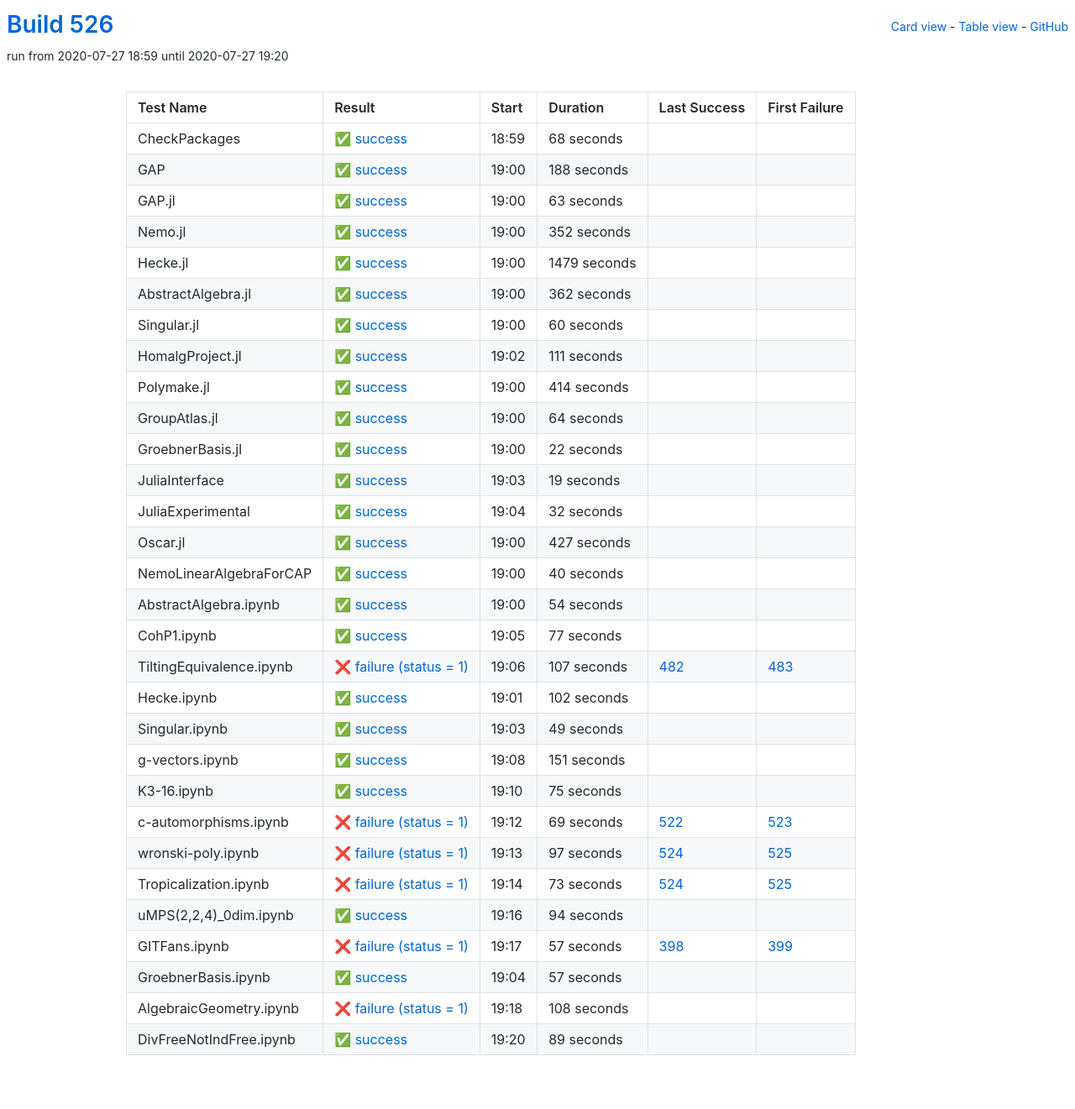
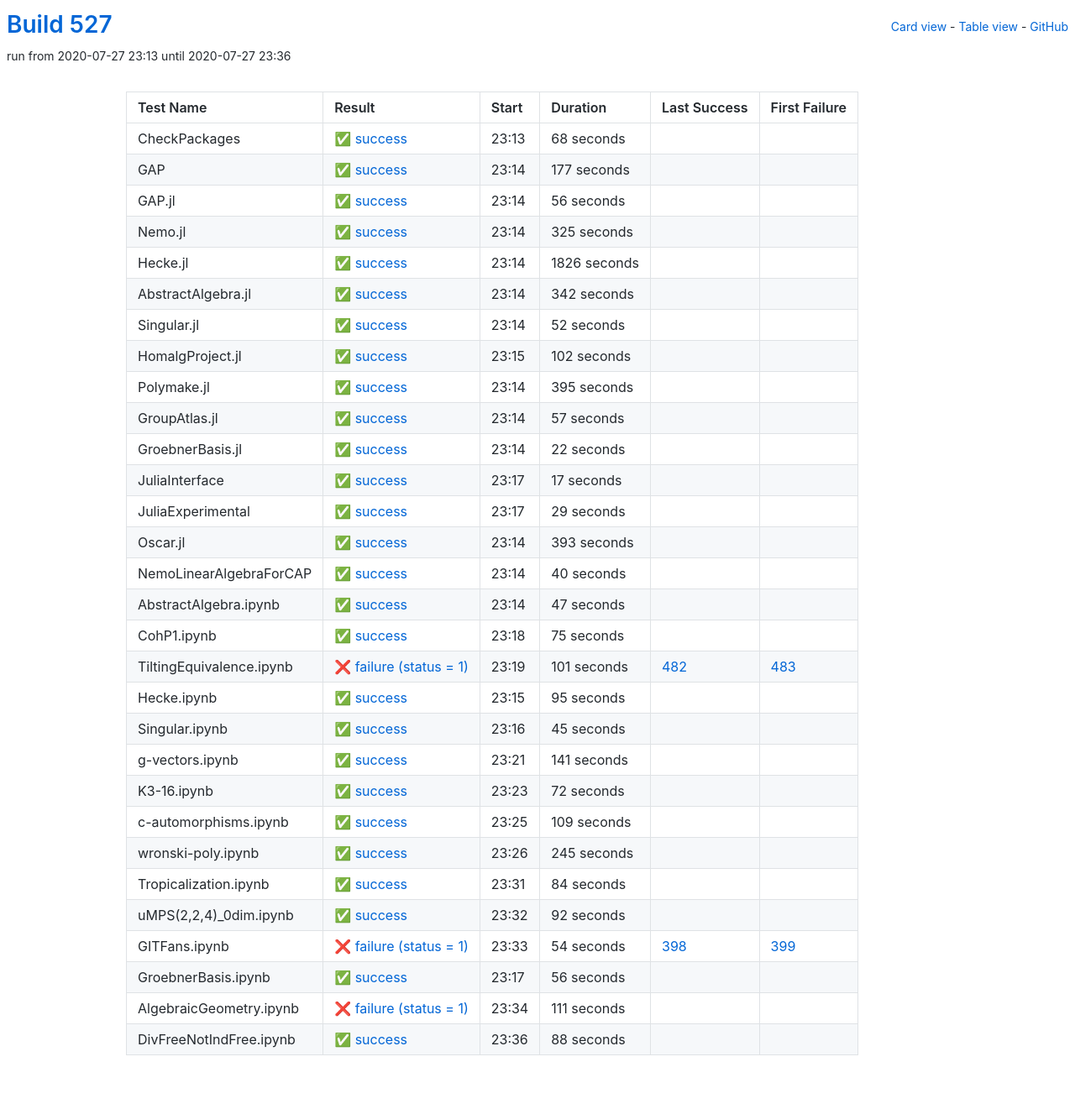
Before and after one commit to oscar-system/oscar-ci-status-stable, a Jekyll site: the page built from table.html, in a window 1280 px wide. Shown: the whole page at 84% size. Built offline with Jekyll 4.4.1, drawn with Linux system fonts in a browser that asks for light colours.

Commit message:
Build #527

```diff
--- a/_data/ci.yml
+++ b/_data/ci.yml
@@ -1,6 +1,6 @@
 ---
-build: 526
-build_url: https://oscarci.mathematik.uni-kl.de/job/oscar-stable/526/
+build: 527
+build_url: https://oscarci.mathematik.uni-kl.de/job/oscar-stable/527/
 job: oscar-stable
 organization: oscar-system
 repo: oscar-ci-status-stable
@@ -8,8 +8,8 @@ repourl: https://github.com/oscar-system/oscar-ci-status-stable
 tests:
 - name: CheckPackages
   id: checkpackages
-  log: https://oscarci.mathematik.uni-kl.de/job/oscar-stable/526/artifact/logs/build-526/CheckPackages.log
-  start: 2020-07-27 18:59
+  log: https://oscarci.mathematik.uni-kl.de/job/oscar-stable/527/artifact/logs/build-527/CheckPackages.log
+  start: 2020-07-27 23:13
   success: true
   exitcode: 0
   status: success
@@ -20,116 +20,116 @@ tests:
   first_failure_url:
 - name: GAP
   id: gap
-  log: https://oscarci.mathematik.uni-kl.de/job/oscar-stable/526/artifact/logs/build-526/GAP.log
-  start: 2020-07-27 19:00
+  log: https://oscarci.mathematik.uni-kl.de/job/oscar-stable/527/artifact/logs/build-527/GAP.log
+  start: 2020-07-27 23:14
   success: true
   exitcode: 0
   status: success
-  duration: 188
+  duration: 177
   last_success: false
   last_success_url:
   first_failure: false
   first_failure_url:
 - name: GAP.jl
   id: gap-jl
-  log: https://oscarci.mathematik.uni-kl.de/job/oscar-stable/526/artifact/logs/build-526/GAP.jl.log
-  start: 2020-07-27 19:00
+  log: https://oscarci.mathematik.uni-kl.de/job/oscar-stable/527/artifact/logs/build-527/GAP.jl.log
+  start: 2020-07-27 23:14
   success: true
   exitcode: 0
   status: success
-  duration: 63
+  duration: 56
   last_success: false
   last_success_url:
   first_failure: false
   first_failure_url:
 - name: Nemo.jl
   id: nemo-jl
-  log: https://oscarci.mathematik.uni-kl.de/job/oscar-stable/526/artifact/logs/build-526/Nemo.jl.log
-  start: 2020-07-27 19:00
+  log: https://oscarci.mathematik.uni-kl.de/job/oscar-stable/527/artifact/logs/build-527/Nemo.jl.log
+  start: 2020-07-27 23:14
   success: true
   exitcode: 0
   status: success
-  duration: 352
+  duration: 325
   last_success: false
   last_success_url:
   first_failure: false
   first_failure_url:
 - name: Hecke.jl
   id: hecke-jl
-  log: https://oscarci.mathematik.uni-kl.de/job/oscar-stable/526/artifact/logs/build-526/Hecke.jl.log
-  start: 2020-07-27 19:00
+  log: https://oscarci.mathematik.uni-kl.de/job/oscar-stable/527/artifact/logs/build-527/Hecke.jl.log
+  start: 2020-07-27 23:14
   success: true
   exitcode: 0
   status: success
-  duration: 1479
+  duration: 1826
   last_success: false
   last_success_url:
   first_failure: false
   first_failure_url:
 - name: AbstractAlgebra.jl
   id: abstractalgebra-jl
-  log: https://oscarci.mathematik.uni-kl.de/job/oscar-stable/526/artifact/logs/build-526/AbstractAlgebra.jl.log
-  start: 2020-07-27 19:00
+  log: https://oscarci.mathematik.uni-kl.de/job/oscar-stable/527/artifact/logs/build-527/AbstractAlgebra.jl.log
+  start: 2020-07-27 23:14
   success: true
   exitcode: 0
   status: success
-  duration: 362
+  duration: 342
   last_success: false
   last_success_url:
   first_failure: false
   first_failure_url:
 - name: Singular.jl
   id: singular-jl
-  log: https://oscarci.mathematik.uni-kl.de/job/oscar-stable/526/artifact/logs/build-526/Singular.jl.log
-  start: 2020-07-27 19:00
+  log: https://oscarci.mathematik.uni-kl.de/job/oscar-stable/527/artifact/logs/build-527/Singular.jl.log
+  start: 2020-07-27 23:14
   success: true
   exitcode: 0
   status: success
-  duration: 60
+  duration: 52
   last_success: false
   last_success_url:
   first_failure: false
   first_failure_url:
 - name: HomalgProject.jl
   id: homalgproject-jl
-  log: https://oscarci.mathematik.uni-kl.de/job/oscar-stable/526/artifact/logs/build-526/HomalgProject.jl.log
-  start: 2020-07-27 19:02
+  log: https://oscarci.mathematik.uni-kl.de/job/oscar-stable/527/artifact/logs/build-527/HomalgProject.jl.log
+  start: 2020-07-27 23:15
   success: true
   exitcode: 0
   status: success
-  duration: 111
+  duration: 102
   last_success: false
   last_success_url:
   first_failure: false
   first_failure_url:
 - name: Polymake.jl
   id: polymake-jl
-  log: https://oscarci.mathematik.uni-kl.de/job/oscar-stable/526/artifact/logs/build-526/Polymake.jl.log
-  start: 2020-07-27 19:00
+  log: https://oscarci.mathematik.uni-kl.de/job/oscar-stable/527/artifact/logs/build-527/Polymake.jl.log
+  start: 2020-07-27 23:14
   success: true
   exitcode: 0
   status: success
-  duration: 414
+  duration: 395
   last_success: false
   last_success_url:
   first_failure: false
   first_failure_url:
 - name: GroupAtlas.jl
   id: groupatlas-jl
-  log: https://oscarci.mathematik.uni-kl.de/job/oscar-stable/526/artifact/logs/build-526/GroupAtlas.jl.log
-  start: 2020-07-27 19:00
+  log: https://oscarci.mathematik.uni-kl.de/job/oscar-stable/527/artifact/logs/build-527/GroupAtlas.jl.log
+  start: 2020-07-27 23:14
   success: true
   exitcode: 0
   status: success
-  duration: 64
+  duration: 57
   last_success: false
   last_success_url:
   first_failure: false
   first_failure_url:
 - name: GroebnerBasis.jl
   id: groebnerbasis-jl
-  log: https://oscarci.mathematik.uni-kl.de/job/oscar-stable/526/artifact/logs/build-526/GroebnerBasis.jl.log
-  start: 2020-07-27 19:00
+  log: https://oscarci.mathematik.uni-kl.de/job/oscar-stable/527/artifact/logs/build-527/GroebnerBasis.jl.log
+  start: 2020-07-27 23:14
   success: true
   exitcode: 0
   status: success
@@ -140,44 +140,44 @@ tests:
   first_failure_url:
 - name: JuliaInterface
   id: juliainterface
-  log: https://oscarci.mathematik.uni-kl.de/job/oscar-stable/526/artifact/logs/build-526/JuliaInterface.log
-  start: 2020-07-27 19:03
+  log: https://oscarci.mathematik.uni-kl.de/job/oscar-stable/527/artifact/logs/build-527/JuliaInterface.log
+  start: 2020-07-27 23:17
   success: true
   exitcode: 0
   status: success
-  duration: 19
+  duration: 17
   last_success: false
   last_success_url:
   first_failure: false
   first_failure_url:
 - name: JuliaExperimental
   id: juliaexperimental
-  log: https://oscarci.mathematik.uni-kl.de/job/oscar-stable/526/artifact/logs/build-526/JuliaExperimental.log
-  start: 2020-07-27 19:04
+  log: https://oscarci.mathematik.uni-kl.de/job/oscar-stable/527/artifact/logs/build-527/JuliaExperimental.log
+  start: 2020-07-27 23:17
   success: true
   exitcode: 0
   status: success
-  duration: 32
+  duration: 29
   last_success: false
   last_success_url:
   first_failure: false
   first_failure_url:
 - name: Oscar.jl
   id: oscar-jl
-  log: https://oscarci.mathematik.uni-kl.de/job/oscar-stable/526/artifact/logs/build-526/Oscar.jl.log
-  start: 2020-07-27 19:00
+  log: https://oscarci.mathematik.uni-kl.de/job/oscar-stable/527/artifact/logs/build-527/Oscar.jl.log
+  start: 2020-07-27 23:14
   success: true
   exitcode: 0
   status: success
-  duration: 427
+  duration: 393
   last_success: false
   last_success_url:
   first_failure: false
   first_failure_url:
 - name: NemoLinearAlgebraForCAP
   id: nemolinearalgebraforcap
-  log: https://oscarci.mathematik.uni-kl.de/job/oscar-stable/526/artifact/logs/build-526/NemoLinearAlgebraForCAP.log
-  start: 2020-07-27 19:00
+  log: https://oscarci.mathematik.uni-kl.de/job/oscar-stable/527/artifact/logs/build-527/NemoLinearAlgebraForCAP.log
+  start: 2020-07-27 23:14
   success: true
   exitcode: 0
   status: success
@@ -188,80 +188,20 @@ tests:
   first_failure_url:
 - name: AbstractAlgebra.ipynb
   id: abstractalgebra-ipynb
-  log: https://oscarci.mathematik.uni-kl.de/job/oscar-stable/526/artifact/logs/build-526/AbstractAlgebra.ipynb.log
-  start: 2020-07-27 19:00
+  log: https://oscarci.mathematik.uni-kl.de/job/oscar-stable/527/artifact/logs/build-527/AbstractAlgebra.ipynb.log
+  start: 2020-07-27 23:14
   success: true
   exitcode: 0
   status: success
-  duration: 54
+  duration: 47
   last_success: false
   last_success_url:
   first_failure: false
   first_failure_url:
 - name: CohP1.ipynb
   id: cohp1-ipynb
-  log: https://oscarci.mathematik.uni-kl.de/job/oscar-stable/526/artifact/logs/build-526/CohP1.ipynb.log
-  start: 2020-07-27 19:05
-  success: true
-  exitcode: 0
-  status: success
-  duration: 77
-  last_success: false
-  last_success_url:
-  first_failure: false
-  first_failure_url:
-- name: TiltingEquivalence.ipynb
-  id: tiltingequivalence-ipynb
-  log: https://oscarci.mathematik.uni-kl.de/job/oscar-stable/526/artifact/logs/build-526/TiltingEquivalence.ipynb.log
-  start: 2020-07-27 19:06
-  success: false
-  exitcode: 1
-  status: failure
-  duration: 107
-  last_success: 482
-  last_success_url: https://oscarci.mathematik.uni-kl.de/job/oscar-stable/482/
-  first_failure: 483
-  first_failure_url: https://oscarci.mathematik.uni-kl.de/job/oscar-stable/483/
-- name: Hecke.ipynb
-  id: hecke-ipynb
-  log: https://oscarci.mathematik.uni-kl.de/job/oscar-stable/526/artifact/logs/build-526/Hecke.ipynb.log
-  start: 2020-07-27 19:01
-  success: true
-  exitcode: 0
-  status: success
-  duration: 102
-  last_success: false
-  last_success_url:
-  first_failure: false
-  first_failure_url:
-- name: Singular.ipynb
-  id: singular-ipynb
-  log: https://oscarci.mathematik.uni-kl.de/job/oscar-stable/526/artifact/logs/build-526/Singular.ipynb.log
-  start: 2020-07-27 19:03
-  success: true
-  exitcode: 0
-  status: success
-  duration: 49
-  last_success: false
-  last_success_url:
-  first_failure: false
-  first_failure_url:
-- name: g-vectors.ipynb
-  id: g-vectors-ipynb
-  log: https://oscarci.mathematik.uni-kl.de/job/oscar-stable/526/artifact/logs/build-526/g-vectors.ipynb.log
-  start: 2020-07-27 19:08
-  success: true
-  exitcode: 0
-  status: success
-  duration: 151
-  last_success: false
-  last_success_url:
-  first_failure: false
-  first_failure_url:
-- name: K3-16.ipynb
-  id: k3-16-ipynb
-  log: https://oscarci.mathematik.uni-kl.de/job/oscar-stable/526/artifact/logs/build-526/K3-16.ipynb.log
-  start: 2020-07-27 19:10
+  log: https://oscarci.mathematik.uni-kl.de/job/oscar-stable/527/artifact/logs/build-527/CohP1.ipynb.log
+  start: 2020-07-27 23:18
   success: true
   exitcode: 0
   status: success
@@ -270,98 +210,158 @@ tests:
   last_success_url:
   first_failure: false
   first_failure_url:
-- name: c-automorphisms.ipynb
-  id: c-automorphisms-ipynb
-  log: https://oscarci.mathematik.uni-kl.de/job/oscar-stable/526/artifact/logs/build-526/c-automorphisms.ipynb.log
-  start: 2020-07-27 19:12
+- name: TiltingEquivalence.ipynb
+  id: tiltingequivalence-ipynb
+  log: https://oscarci.mathematik.uni-kl.de/job/oscar-stable/527/artifact/logs/build-527/TiltingEquivalence.ipynb.log
+  start: 2020-07-27 23:19
   success: false
   exitcode: 1
   status: failure
-  duration: 69
-  last_success: 522
-  last_success_url: https://oscarci.mathematik.uni-kl.de/job/oscar-stable/522/
-  first_failure: 523
-  first_failure_url: https://oscarci.mathematik.uni-kl.de/job/oscar-stable/523/
-- name: wronski-poly.ipynb
-  id: wronski-poly-ipynb
-  log: https://oscarci.mathematik.uni-kl.de/job/oscar-stable/526/artifact/logs/build-526/wronski-poly.ipynb.log
-  start: 2020-07-27 19:13
-  success: false
-  exitcode: 1
-  status: failure
-  duration: 97
-  last_success: 524
-  last_success_url: https://oscarci.mathematik.uni-kl.de/job/oscar-stable/524/
-  first_failure: 525
-  first_failure_url: https://oscarci.mathematik.uni-kl.de/job/oscar-stable/525/
-- name: Tropicalization.ipynb
-  id: tropicalization-ipynb
-  log: https://oscarci.mathematik.uni-kl.de/job/oscar-stable/526/artifact/logs/build-526/Tropicalization.ipynb.log
-  start: 2020-07-27 19:14
-  success: false
-  exitcode: 1
-  status: failure
-  duration: 73
-  last_success: 524
-  last_success_url: https://oscarci.mathematik.uni-kl.de/job/oscar-stable/524/
-  first_failure: 525
-  first_failure_url: https://oscarci.mathematik.uni-kl.de/job/oscar-stable/525/
-- name: uMPS(2,2,4)_0dim.ipynb
-  id: umps-2-2-4-0dim-ipynb
-  log: https://oscarci.mathematik.uni-kl.de/job/oscar-stable/526/artifact/logs/build-526/uMPS-2-2-4-_0dim.ipynb.log
-  start: 2020-07-27 19:16
+  duration: 101
+  last_success: 482
+  last_success_url: https://oscarci.mathematik.uni-kl.de/job/oscar-stable/482/
+  first_failure: 483
+  first_failure_url: https://oscarci.mathematik.uni-kl.de/job/oscar-stable/483/
+- name: Hecke.ipynb
+  id: hecke-ipynb
+  log: https://oscarci.mathematik.uni-kl.de/job/oscar-stable/527/artifact/logs/build-527/Hecke.ipynb.log
+  start: 2020-07-27 23:15
   success: true
   exitcode: 0
   status: success
-  duration: 94
+  duration: 95
+  last_success: false
+  last_success_url:
+  first_failure: false
+  first_failure_url:
+- name: Singular.ipynb
+  id: singular-ipynb
+  log: https://oscarci.mathematik.uni-kl.de/job/oscar-stable/527/artifact/logs/build-527/Singular.ipynb.log
+  start: 2020-07-27 23:16
+  success: true
+  exitcode: 0
+  status: success
+  duration: 45
+  last_success: false
+  last_success_url:
+  first_failure: false
+  first_failure_url:
+- name: g-vectors.ipynb
+  id: g-vectors-ipynb
+  log: https://oscarci.mathematik.uni-kl.de/job/oscar-stable/527/artifact/logs/build-527/g-vectors.ipynb.log
+  start: 2020-07-27 23:21
+  success: true
+  exitcode: 0
+  status: success
+  duration: 141
+  last_success: false
+  last_success_url:
+  first_failure: false
+  first_failure_url:
+- name: K3-16.ipynb
+  id: k3-16-ipynb
+  log: https://oscarci.mathematik.uni-kl.de/job/oscar-stable/527/artifact/logs/build-527/K3-16.ipynb.log
+  start: 2020-07-27 23:23
+  success: true
+  exitcode: 0
+  status: success
+  duration: 72
+  last_success: false
+  last_success_url:
+  first_failure: false
+  first_failure_url:
+- name: c-automorphisms.ipynb
+  id: c-automorphisms-ipynb
+  log: https://oscarci.mathematik.uni-kl.de/job/oscar-stable/527/artifact/logs/build-527/c-automorphisms.ipynb.log
+  start: 2020-07-27 23:25
+  success: true
+  exitcode: 0
+  status: success
+  duration: 109
+  last_success: false
+  last_success_url:
+  first_failure: false
+  first_failure_url:
+- name: wronski-poly.ipynb
+  id: wronski-poly-ipynb
+  log: https://oscarci.mathematik.uni-kl.de/job/oscar-stable/527/artifact/logs/build-527/wronski-poly.ipynb.log
+  start: 2020-07-27 23:26
+  success: true
+  exitcode: 0
+  status: success
+  duration: 245
+  last_success: false
+  last_success_url:
+  first_failure: false
+  first_failure_url:
+- name: Tropicalization.ipynb
+  id: tropicalization-ipynb
+  log: https://oscarci.mathematik.uni-kl.de/job/oscar-stable/527/artifact/logs/build-527/Tropicalization.ipynb.log
+  start: 2020-07-27 23:31
+  success: true
+  exitcode: 0
+  status: success
+  duration: 84
+  last_success: false
+  last_success_url:
+  first_failure: false
+  first_failure_url:
+- name: uMPS(2,2,4)_0dim.ipynb
+  id: umps-2-2-4-0dim-ipynb
+  log: https://oscarci.mathematik.uni-kl.de/job/oscar-stable/527/artifact/logs/build-527/uMPS-2-2-4-_0dim.ipynb.log
+  start: 2020-07-27 23:32
+  success: true
+  exitcode: 0
+  status: success
+  duration: 92
   last_success: false
   last_success_url:
   first_failure: false
   first_failure_url:
 - name: GITFans.ipynb
   id: gitfans-ipynb
-  log: https://oscarci.mathematik.uni-kl.de/job/oscar-stable/526/artifact/logs/build-526/GITFans.ipynb.log
-  start: 2020-07-27 19:17
+  log: https://oscarci.mathematik.uni-kl.de/job/oscar-stable/527/artifact/logs/build-527/GITFans.ipynb.log
+  start: 2020-07-27 23:33
   success: false
   exitcode: 1
   status: failure
-  duration: 57
+  duration: 54
   last_success: 398
   last_success_url: https://oscarci.mathematik.uni-kl.de/job/oscar-stable/398/
   first_failure: 399
   first_failure_url: https://oscarci.mathematik.uni-kl.de/job/oscar-stable/399/
 - name: GroebnerBasis.ipynb
   id: groebnerbasis-ipynb
-  log: https://oscarci.mathematik.uni-kl.de/job/oscar-stable/526/artifact/logs/build-526/GroebnerBasis.ipynb.log
-  start: 2020-07-27 19:04
+  log: https://oscarci.mathematik.uni-kl.de/job/oscar-stable/527/artifact/logs/build-527/GroebnerBasis.ipynb.log
+  start: 2020-07-27 23:17
   success: true
   exitcode: 0
   status: success
-  duration: 57
+  duration: 56
   last_success: false
   last_success_url:
   first_failure: false
   first_failure_url:
 - name: AlgebraicGeometry.ipynb
   id: algebraicgeometry-ipynb
-  log: https://oscarci.mathematik.uni-kl.de/job/oscar-stable/526/artifact/logs/build-526/AlgebraicGeometry.ipynb.log
-  start: 2020-07-27 19:18
+  log: https://oscarci.mathematik.uni-kl.de/job/oscar-stable/527/artifact/logs/build-527/AlgebraicGeometry.ipynb.log
+  start: 2020-07-27 23:34
   success: false
   exitcode: 1
   status: failure
-  duration: 108
+  duration: 111
   last_success: false
   last_success_url:
   first_failure: false
   first_failure_url:
 - name: DivFreeNotIndFree.ipynb
   id: divfreenotindfree-ipynb
-  log: https://oscarci.mathematik.uni-kl.de/job/oscar-stable/526/artifact/logs/build-526/DivFreeNotIndFree.ipynb.log
-  start: 2020-07-27 19:20
+  log: https://oscarci.mathematik.uni-kl.de/job/oscar-stable/527/artifact/logs/build-527/DivFreeNotIndFree.ipynb.log
+  start: 2020-07-27 23:36
   success: true
   exitcode: 0
   status: success
-  duration: 89
+  duration: 88
   last_success: false
   last_success_url:
   first_failure: false
```
Also changed, not shown: README.md.
